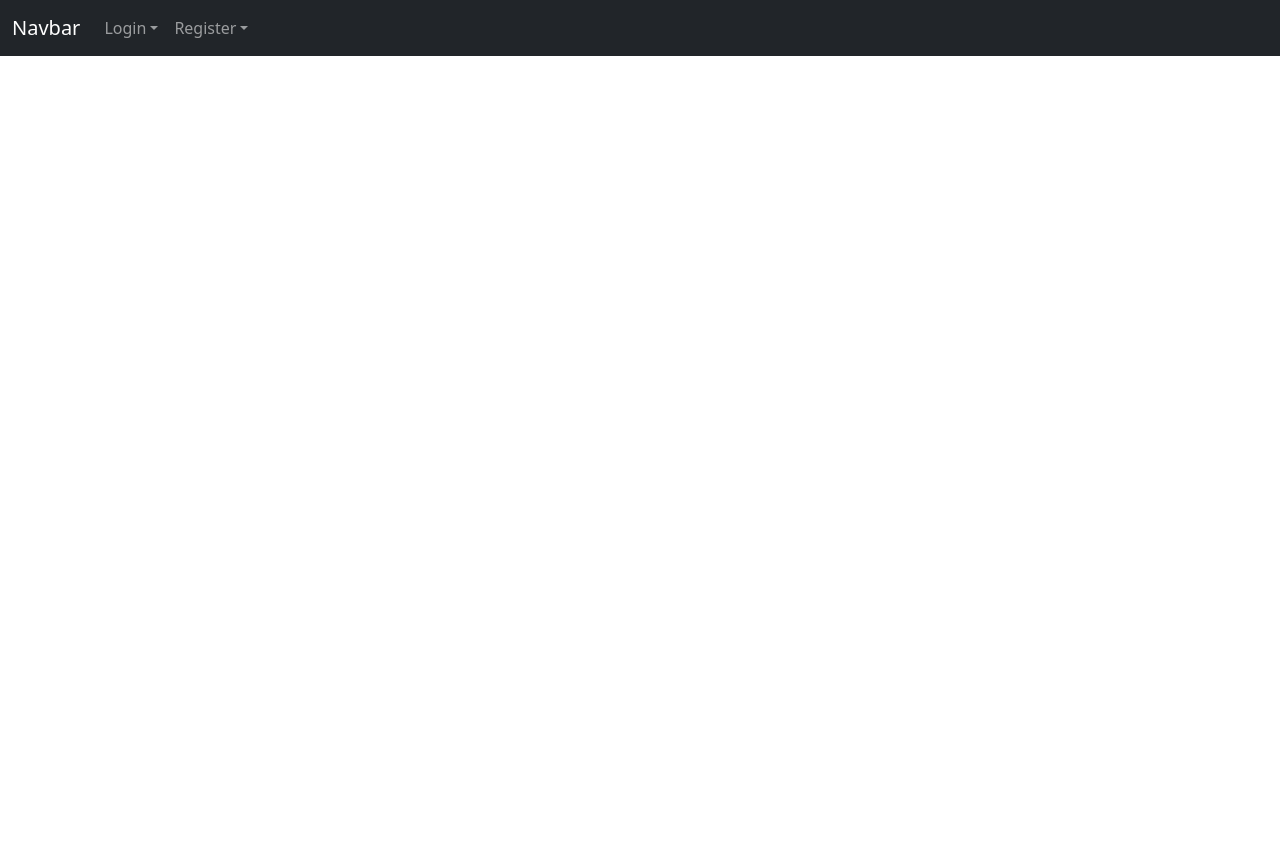
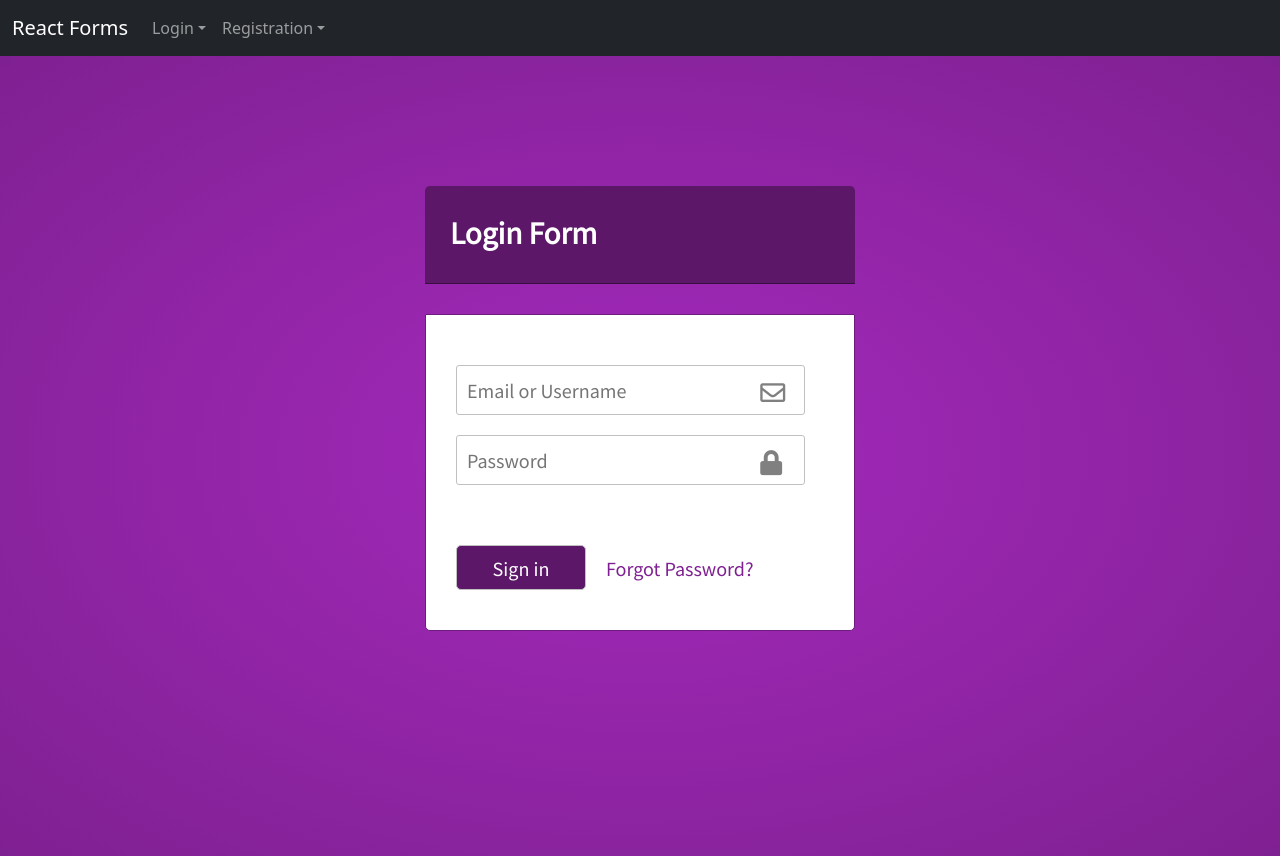
Before and after one commit to atultingre/react-forms, a React (Create React App) app: page /login14 in a window 1280 px wide. Before the commit the page ends 800 px from the top, so only its background shows below. Built offline with nearby package versions, Linux system fonts and the light colour scheme; a web font is replaced by a local one.

Commit message:
Login14 Added

```diff
--- a/src/App.js
+++ b/src/App.js
@@ -1,7 +1,6 @@
 import { Route, Routes } from "react-router-dom";
 import "./App.css";
 import NavBar from "./Components/NavBar/NavBar";
-import Layout from "./Components/Layout/Layout";
 import Login1 from "./Components/Login/Login1/Login1";
 import Login2 from "./Components/Login/Login2/Login2";
 import Login3 from "./Components/Login/Login3/Login3";
@@ -21,16 +20,16 @@ import Registration6 from "./Components/Registration/Registration6/Registration6
 import Login11 from "./Components/Login/Login11/Login11";
 import Login12 from "./Components/Login/Login12/Login12";
 import Login13 from "./Components/Login/Login13/Login13";
+import Login14 from "./Components/Login/Login14/Login14";
 function App() {
   return (
     <div>
       <NavBar />
       <Routes>
-        <Route exact path="/" element={<Layout />}>
-          <Route exact path="/login1" element={<Login1 />} />
+        <Route exact path="/" element={<Login1 />} />
         <Route exact path="/login2" element={<Login2 />} />
         <Route exact path="/login3" element={<Login3 />} />
-          <Route exact path="/login4" element={<Login4/>}/>
+        <Route exact path="/login4" element={<Login4 />} />
         <Route exact path="/login5" element={<Login5 />} />
         <Route exact path="/login6" element={<Login6 />} />
         <Route exact path="/login7" element={<Login7 />} />
@@ -40,13 +39,13 @@ function App() {
         <Route exact path="/login11" element={<Login11 />} />
         <Route exact path="/login12" element={<Login12 />} />
         <Route exact path="/login13" element={<Login13 />} />
+        <Route exact path="/login14" element={<Login14 />} />
         <Route exact path="/register1" element={<Registration1 />} />
         <Route exact path="/register2" element={<Registration2 />} />
         <Route exact path="/register3" element={<Registration3 />} />
         <Route exact path="/register4" element={<Registration4 />} />
-          <Route exact path="/register5" element={<Registration5/>}/>
-          <Route exact path="/register6" element={<Registration6/>}/>
-        </Route>
+        <Route exact path="/register5" element={<Registration5 />} />
+        <Route exact path="/register6" element={<Registration6 />} />
       </Routes>
     </div>
   );
--- /dev/null
+++ b/src/Components/Login/Login14/Login14.css
@@ -0,0 +1,76 @@
+@import url('https://fonts.googleapis.com/css?family=Noto+Sans+TC&display=swap');
+.login14-body{
+ margin: 0;
+ padding: 0;
+ background: radial-gradient(#a429bc,#9225a7,#7f2092);
+ height: 100vh;
+ overflow: hidden;
+ font-family: 'Noto Sans TC', sans-serif;
+}
+.login14-center{
+ width: 430px;
+ margin: 130px auto;
+ position: relative;
+}
+.login14-center .login14-header{
+ font-size: 28px;
+ font-weight: bold;
+ color: white;
+ padding: 25px 0 30px 25px;
+ background: #5c1769;
+ border-bottom: 1px solid #370e3f;
+ border-radius: 5px 5px 0 0;
+}
+.login14-center .login14-form{
+ position: absolute;
+ background: white;
+ width: 100%;
+ padding: 50px 10px 0 30px;
+ box-sizing: border-box;
+ border: 1px solid #6d1c7d;
+ border-radius: 0 0 5px 5px;
+}
+.login14-form .login14-input{
+ height: 50px;
+ width: 90%;
+ padding: 0 10px;
+ border-radius: 3px;
+ border: 1px solid silver;
+ font-size: 18px;
+ outline: none;
+ margin-bottom: 20px;
+}
+/* .login14-form .login14-input[type="password"]{
+ margin-top: 20px;
+} */
+.login14-form i{
+ position: absolute;
+ font-size: 25px;
+ color: grey;
+ margin: 15px 0 0 -45px;
+}
+/* i.fa-lock{
+ margin-top: 25px;
+} */
+.login14-form .login14-input[type="submit"]{
+ margin-top: 40px;
+ margin-bottom: 40px;
+ width: 130px;
+ height: 45px;
+ color: white;
+ cursor: pointer;
+ line-height: 45px;
+ border-radius: 45px;
+ border-radius: 5px;
+ background: #5c1769;
+}
+.login14-form .login14-input[type="submit"]:hover{
+ background: #491254;
+ transition: .5s;
+}
+.login14-form a{
+ text-decoration: none;
+ font-size: 18px;
+ color: #7f2092;
+ padding: 0 0 0 20px;
+}
--- /dev/null
+++ b/src/Components/Login/Login14/Login14.js
@@ -0,0 +1,34 @@
+import React, { useState } from 'react';
+import "./Login14.css";
+import { Link } from 'react-router-dom';
+
+const Login14 = () => {
+  const [passwordVisible, setPasswordVisible] = useState(false);
+
+  const togglePasswordVisibility = () => {
+    setPasswordVisible(!passwordVisible);
+  };
+
+  return (
+    <div className="login14-body">
+      <div className="login14-center">
+        <div className="login14-header">Login Form</div>
+        <form className="login14-form">
+          <input className="login14-input" type="text" placeholder="Email or Username" />
+          <i className="far fa-envelope"></i>
+          <input
+            className="login14-input"
+            id="pswrd"
+            type={passwordVisible ? "text" : "password"}
+            placeholder="Password"
+          />
+          <i className={passwordVisible ? "fas fa-lock-open" : "fas fa-lock"} onClick={togglePasswordVisibility}></i>
+          <input className="login14-input" type="submit" value="Sign in" />
+          <Link to="#">Forgot Password?</Link>
+        </form>
+      </div>
+    </div>
+  );
+};
+
+export default Login14;
--- a/src/Components/NavBar/NavBar.js
+++ b/src/Components/NavBar/NavBar.js
@@ -7,7 +7,7 @@ const NavBar = () => {
       <nav className="navbar navbar-expand-lg bg-dark" data-bs-theme="dark">
         <div className="container-fluid">
           <Link className="navbar-brand" to="#">
-            Navbar
+            React Forms
           </Link>
           <button
             className="navbar-toggler"
@@ -23,7 +23,7 @@ const NavBar = () => {
             <ul className="navbar-nav me-auto mb-2 mb-lg-0">
               <li className="nav-item dropdown">
                 <Link
-                  className="nav-link dropdown-toggle"
+                  className="nav-link dropdown-toggle "
                   to="#"
                   role="button"
                   data-bs-toggle="dropdown"
@@ -31,7 +31,7 @@ const NavBar = () => {
                   Login
                 </Link>
                 <ul className="dropdown-menu">
-                  <li><Link className="dropdown-item" to="/login1">Login1</Link></li>
+                  <li><Link className="dropdown-item" to="/">Login1</Link></li>
                   <hr className="dropdown-divider" />
                   <li><Link className="dropdown-item" to="/login2">Login2</Link> </li>
                   <hr className="dropdown-divider" />
@@ -58,10 +58,10 @@ const NavBar = () => {
                   <li><Link className="dropdown-item" to="/login13">Login13</Link></li>
                   <hr className="dropdown-divider" />
                   <li><Link className="dropdown-item" to="/login14">Login14</Link></li>
+                  {/* <hr className="dropdown-divider" /> */}
+                  {/* <li><Link className="dropdown-item" to="/login15">Login15</Link></li>
                   <hr className="dropdown-divider" />
-                  <li><Link className="dropdown-item" to="/login15">Login15</Link></li>
-                  <hr className="dropdown-divider" />
-                  <li><Link className="dropdown-item" to="/login16">Login16</Link></li>
+                  <li><Link className="dropdown-item" to="/login16">Login16</Link></li> */}
                 </ul>
               </li>
               <li className="nav-item dropdown">
@@ -71,7 +71,7 @@ const NavBar = () => {
                   role="button"
                   data-bs-toggle="dropdown"
                   aria-expanded="false">
-                  Register
+                  Registration
                 </Link>
                 <ul className="dropdown-menu">
                   <li><Link className="dropdown-item" to="/register1">Refister1</Link></li>
@@ -85,7 +85,7 @@ const NavBar = () => {
                   <li><Link className="dropdown-item" to="/register5">Register5</Link></li>
                   <hr className="dropdown-divider" />
                   <li><Link className="dropdown-item" to="/register6">Register6</Link></li>
-                  <hr className="dropdown-divider" />
+                  {/* <hr className="dropdown-divider" />
                   <li><Link className="dropdown-item" to="/register7">Register7</Link></li>
                   <hr className="dropdown-divider" />
                   <li><Link className="dropdown-item" to="/register8">Register8</Link></li>
@@ -98,7 +98,7 @@ const NavBar = () => {
                   <hr className="dropdown-divider" />
                   <li><Link className="dropdown-item" to="/register12">Register12</Link></li>
                   <hr className="dropdown-divider" />
-                  <li><Link className="dropdown-item" to="/register13">Register13</Link></li>
+                  <li><Link className="dropdown-item" to="/register13">Register13</Link></li> */}
                 </ul>
               </li>
             </ul>
```
Lines whose indentation alone changed are shown as unchanged.
